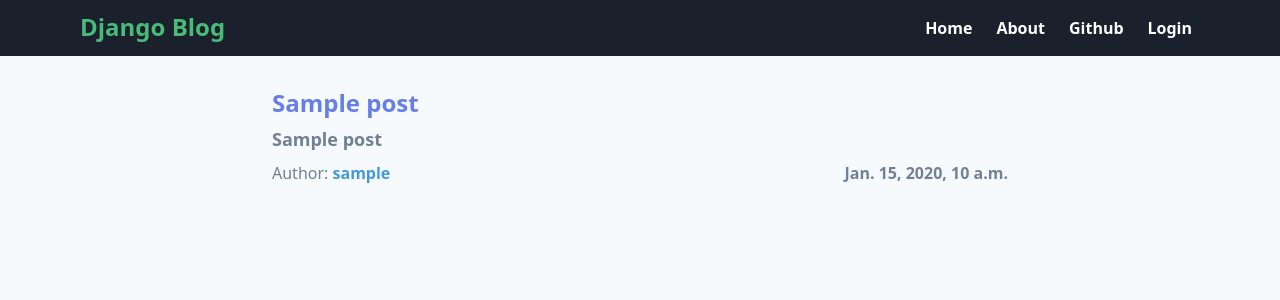
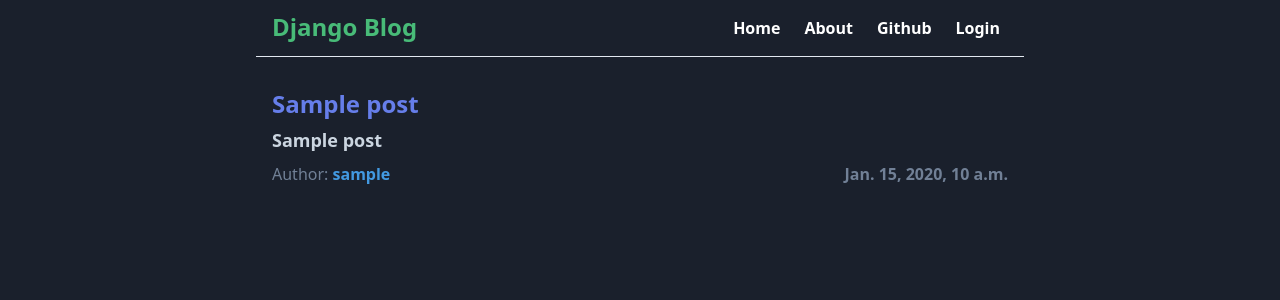
Before and after one commit to onurguler/django-simple-blog, a Django app: page / in a window 1280 px wide. Shown: the top 300 px of the page. Run offline with Django 3.2, Linux system fonts and the light colour scheme; tables that the repository leaves empty hold one stand-in row (values such as "Sample post"); style sheets or scripts are compiled from the project's sources.

Commit message:
styling pages

```diff
--- a/src/blog/templates/posts/_post.html
+++ b/src/blog/templates/posts/_post.html
@@ -2,8 +2,8 @@
   <h1 class="text-2xl leading-tight font-bold text-indigo-500">
     <a href="#" class="hover:text-indigo-600">{{ post.title }}</a>
   </h1>
-  <p class="mt-2 text-lg text-gray-600 font-semibold">
-    <a href="#" class="hover:text-gray-700">{{ post.subtitle }}</a>
+  <p class="mt-2 text-lg text-gray-400 font-semibold">
+    <a href="#" class="hover:text-gray-500">{{ post.subtitle }}</a>
   </p>
   <div class="mt-2 flex justify-between">
     <p class="text-gray-600">
--- a/src/blogproject/settings.py
+++ b/src/blogproject/settings.py
@@ -27,7 +27,7 @@ SECRET_KEY = 'vphbpxrxo%(nf3p$l#7iqjvxn#@&-ws!aiqrfgrb*&*wx&@krv'
 # SECURITY WARNING: don't run with debug turned on in production!
 DEBUG = True
 
-ALLOWED_HOSTS = ['192.168.1.185']
+ALLOWED_HOSTS = []
 
 
 # Application definition
--- a/src/templates/_navbar.html
+++ b/src/templates/_navbar.html
@@ -1,5 +1,4 @@
-<header class="bg-gray-900">
-  <div class="max-w-6xl mx-auto sm:flex sm:justify-between sm:items-center sm:px-4 sm:py-3">
+<header class="max-w-3xl mx-auto border-b sm:flex sm:justify-between sm:items-center sm:px-4 sm:py-3">
   <div class="flex items-center justify-between px-4 py-3 sm:p-0">
     <div>
       <a href="#" class="text-2xl text-green-500 font-semibold leading-none">Django Blog</a>
@@ -21,8 +20,8 @@
     <a href="#" class="mt-1 block px-2 py-1 text-white font-semibold rounded hover:bg-gray-800 sm:mt-0 sm:ml-2">Github</a>
     <a href="#" class="mt-1 block px-2 py-1 text-white font-semibold rounded hover:bg-gray-800 sm:mt-0 sm:ml-2">Login</a>
   </nav>
-  </div>
 </header>
+
 
 {% load static %}
 <script src="{% static "js/_navbar.js" %}"></script>
--- a/src/templates/base.html
+++ b/src/templates/base.html
@@ -12,7 +12,7 @@
   {% load static %}
   <link rel="stylesheet" href="{% static 'css/tailwind.css' %}" type="text/css" />
 </head>
-<body class="bg-gray-100 text-gray-900">
+<body class="bg-gray-900 text-white">
   {% include "_navbar.html" %}
 
   {% block content %}
```
Lines whose indentation alone changed are shown as unchanged.
